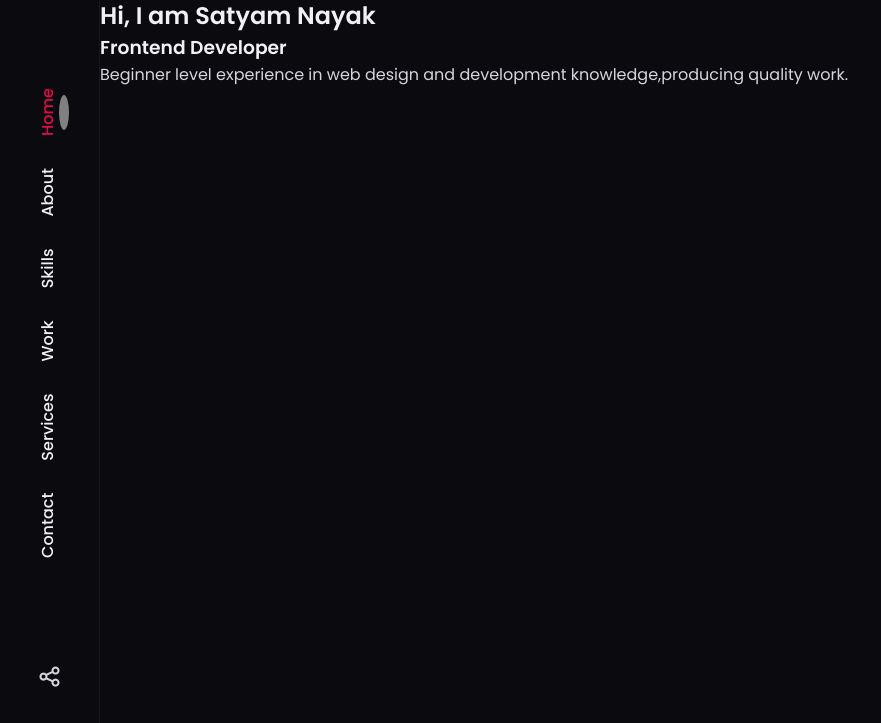
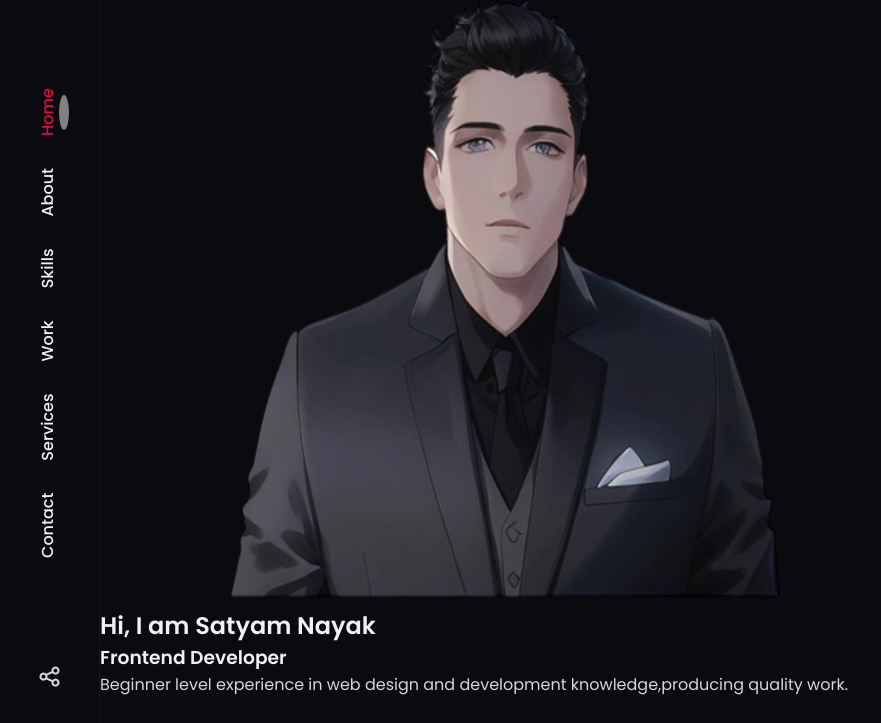
Before and after one commit to Satyam-Nayak/Satyam_port1, a plain HTML site: page Satyammm__/index.html in a window 1280 px wide. Shown: the part 77-800 px from the top of the page, without its empty margins (0-881 px from the left). Drawn offline with nearby package versions, Linux system fonts and the light colour scheme.

Commit message:
jutnow again home 16-1

```diff
--- a/Satyammm__/index.html
+++ b/Satyammm__/index.html
@@ -76,7 +76,7 @@
                     </div>
                 </div>
 
-                <img src="" alt="" class="home__img">
+                <img src="assets/img/homeSatyam111.png" alt="" class="home__img">
 
                 <div class="home__data">
                     <h1 class="home__title">Hi, I am Satyam Nayak</h1>
```
Also changed, not shown: Satyammm__/assets/img/homeSatyam.png (added), Satyammm__/assets/img/homeSatyam111.png (added).
